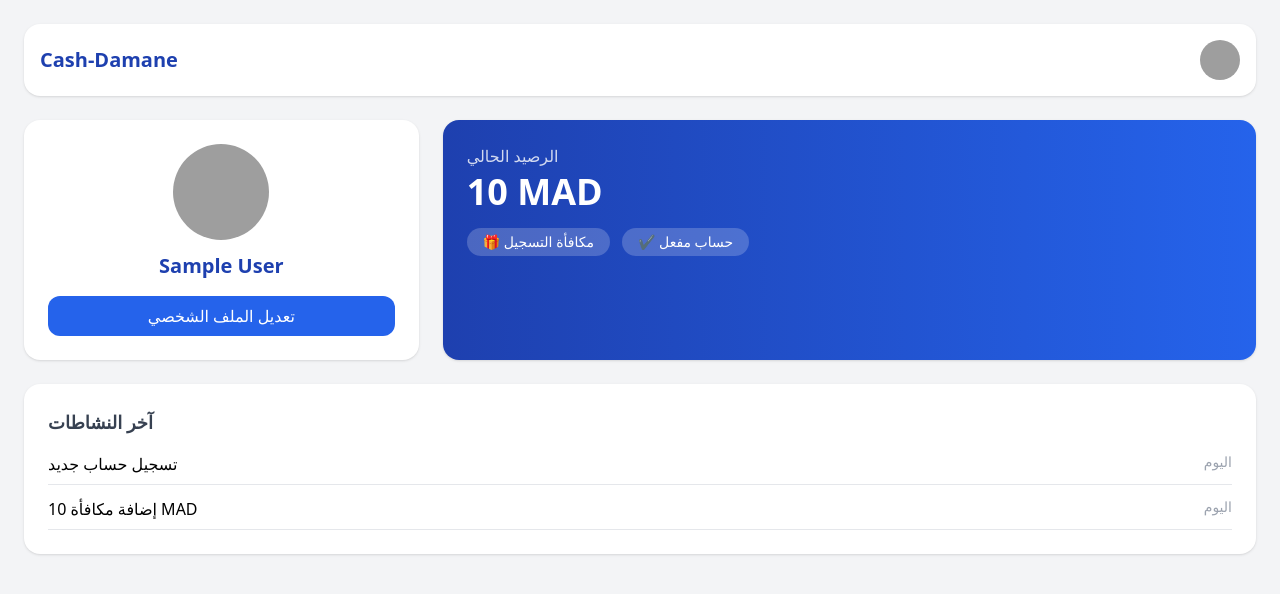
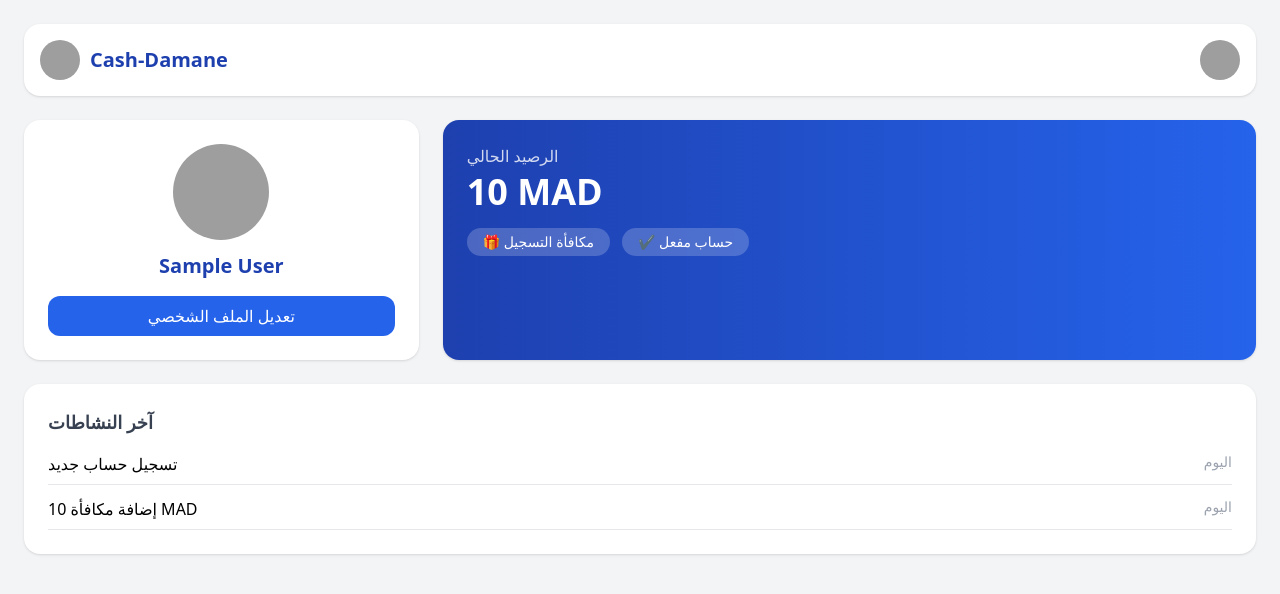
Before and after one commit to mrxlahrange/Cash-Damane, a plain HTML site: page dashboard.html in a window 1280 px wide. Drawn offline with nearby package versions, Linux system fonts and the light colour scheme; sample sign-in values are in the browser's storage; grey boxes are pictures that could not be loaded.

Commit message:
Update dashboard.html

```diff
--- a/dashboard.html
+++ b/dashboard.html
@@ -21,7 +21,13 @@
 
     <!-- TOP BAR -->
     <div class="bg-white rounded-2xl shadow p-4 flex items-center justify-between mb-6">
+     <div style="justify-content: center;
+      display: flex; align-items: center; gap: 10px;">
+        <img src="https://cdn.pixabay.com/photo/2015/10/05/22/37/blank-profile-picture-973460_1280.png" class="w-10 h-10 rounded-full">
+
       <h1 class="text-xl font-bold text-blue-800">Cash-Damane</h1>
+
+      </div>
       <div class="flex items-center gap-3">
         <img src="https://cdn.pixabay.com/photo/2015/10/05/22/37/blank-profile-picture-973460_1280.png" class="w-10 h-10 rounded-full">
 
```
